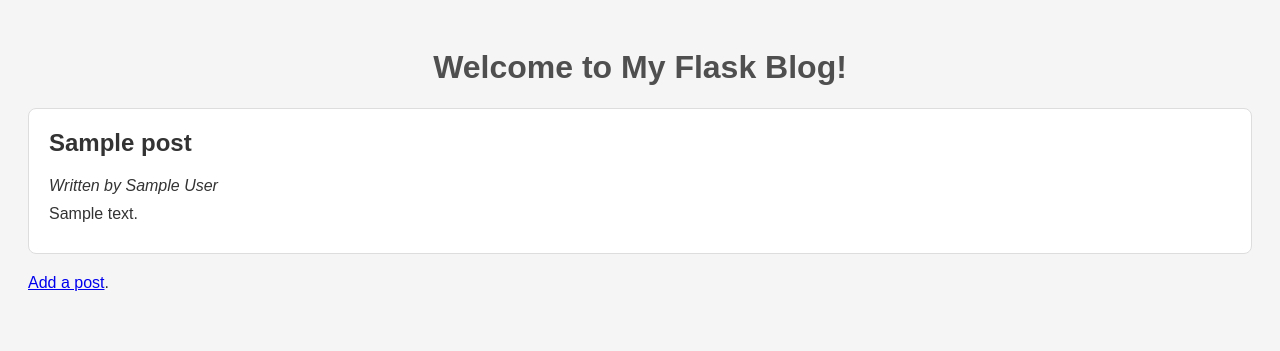
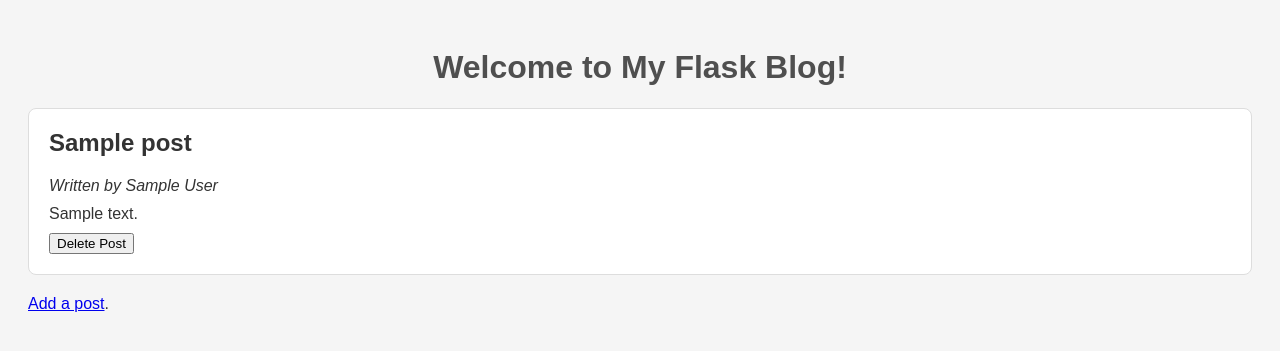
Before and after one commit to vmichele80/masterblog, a Flask app: template templates/index.html in a window 1280 px wide. Shown: the top 351 px of the page. Run offline with Flask 3, Linux system fonts and the light colour scheme; the template is opened without the code that fills it: most values are stand-ins (such as "Sample title", 1, 10 or a date in 2020).

Commit message:
Added the route and function to delete the post. modified the html to accomodate the delete button

```diff
--- a/app.py
+++ b/app.py
@@ -2,6 +2,8 @@
 
 import os
 import json
+
+
 from flask import Flask, request, render_template, redirect, url_for
 
 def get_data_path():
@@ -76,11 +78,32 @@ def add():
 
         # and now I save it in the original json
         save_posts(blog_posts)
-        ...
+
         return redirect(url_for('index'))
 
     # this is what you get if the request is a GET
     return render_template('add.html')
 
+@app.route('/delete/<int:post_id>', methods=["POST"])
+def delete_post(post_id):
+    # Find the blog post with the given id and remove it from the list
+    # Redirect back to the home page
+
+    # retrieve all the blogposts
+    blog_posts = load_blog_posts()
+
+    # Remove the post with matching id by creating a new list without it
+    updated_posts = [p for p in blog_posts if p.get("id") != post_id]
+
+    # We overwrite the list of posts
+    save_posts(updated_posts)
+
+    #once done we reload the index.hmtl page and post is deleted:
+    return redirect(url_for("index"))
+
+
+
+
+
 if __name__ == '__main__':
     app.run(host="0.0.0.0", port=5000, debug=True)
--- a/templates/index.html
+++ b/templates/index.html
@@ -14,6 +14,9 @@
             <h2>{{ post.title }}</h2>
             <p><em>Written by {{ post.author }}</em></p>
             <p>{{  post.content }}</p>
+            <form method="POST" action="{{ url_for('delete_post', post_id=post.id) }}">
+                <button type="submit">Delete Post</button>
+            </form>
         </div>
     {% else %}
         <p>No posts yet.</p>
```
